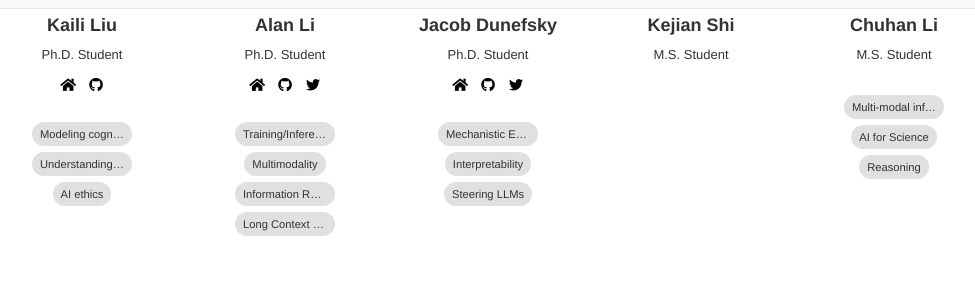
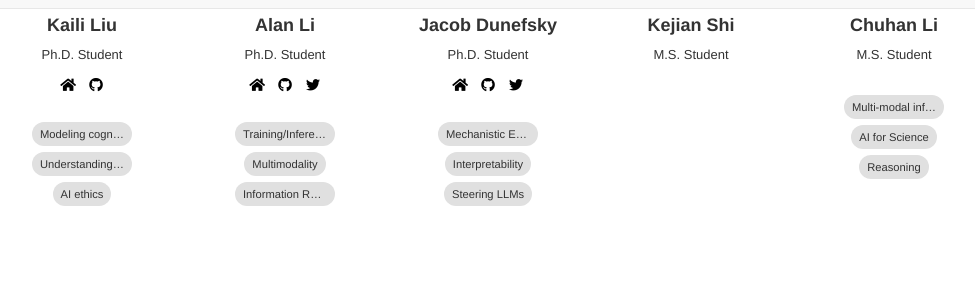
Before and after one commit to yale-nlp/yale-nlp.github.io, a Jekyll site: the page built from _pages/team.html, in a window 1280 px wide and 900 px high, scrolled down 601 px, cut to the strip 42-329 px from the top of the window. Shown: the whole strip, without its empty margins (152-1127 px from the left). Built offline with Jekyll 4.4.1, drawn with Linux system fonts in a browser that asks for light colours; nearby versions of some CDN libraries; a style sheet for code colours, icons or effects is not loaded.

Commit message:
Limit displayed interests to the first three for each team member.

```diff
--- a/_pages/team.html
+++ b/_pages/team.html
@@ -278,7 +278,7 @@ markdown: false
       {% if member.interests %}
       <div class="interests-box">
         <ul class="interests-list">
-          {% for interest in member.interests %}
+          {% for interest in member.interests limit:3 %}
           <li class="interest-item" title="{{ interest }}">{{ interest }}</li>
           {% endfor %}
         </ul>
```
